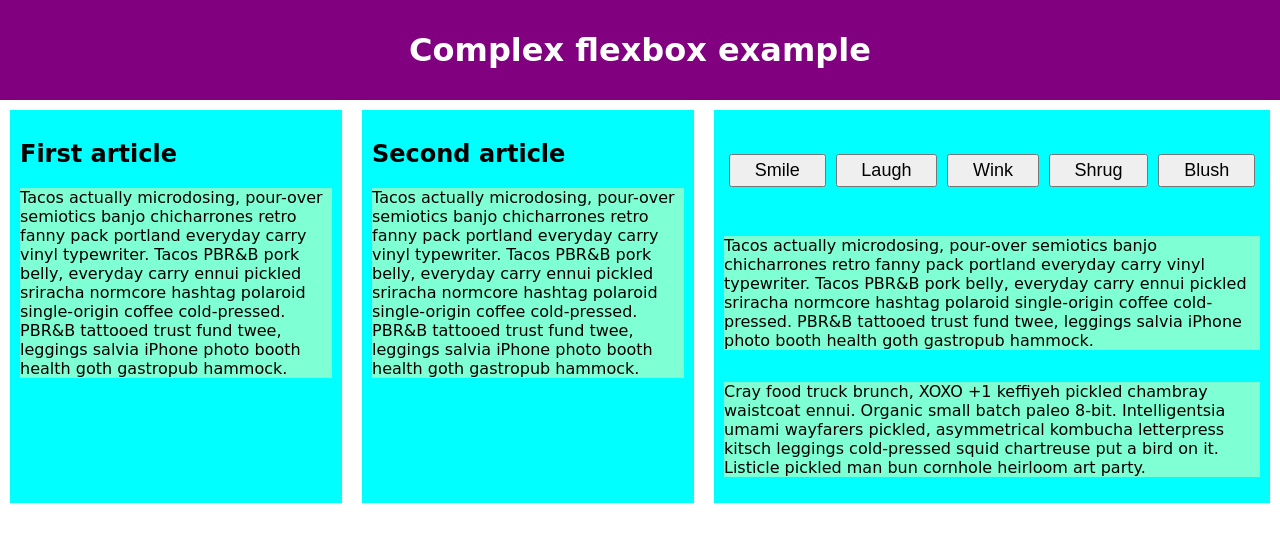
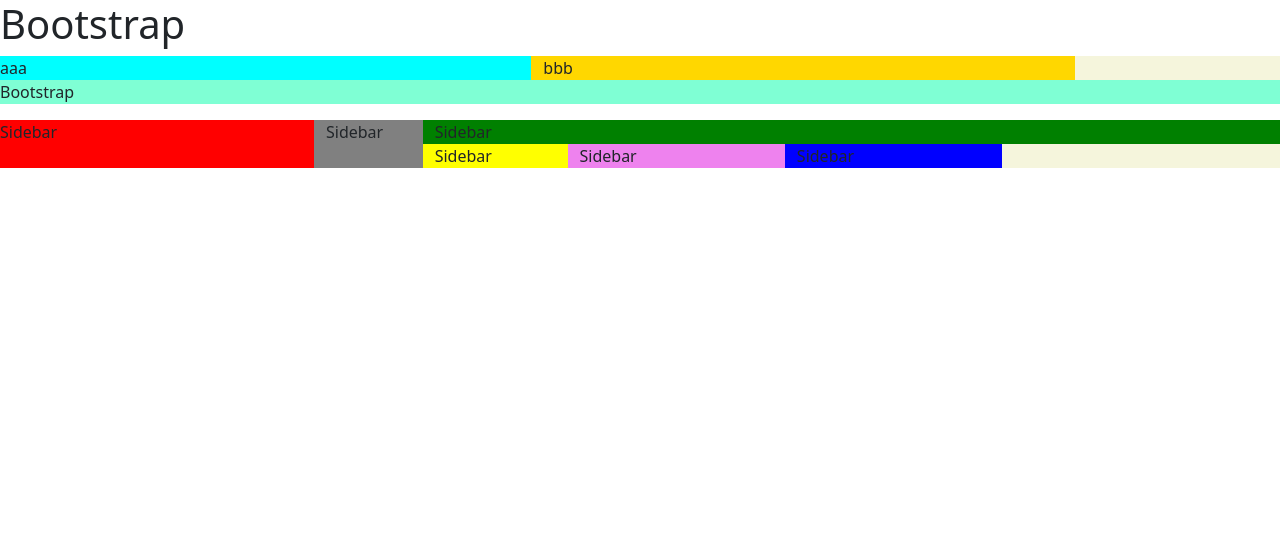
Before and after one commit to h-waji/project1, a plain HTML site: page index.html in a window 1280 px wide. Drawn offline with nearby package versions, Linux system fonts and the light colour scheme.

Commit message:
bootstrap

```diff
--- /dev/null
+++ b/css/style08.css
@@ -0,0 +1,34 @@
+html {
+  font-family: cursive, sans-serif;
+}
+
+
+div {
+  background-color: beige;
+}
+
+#hoge1 {
+  font-family: cursive;
+  font-size: x-large;
+  width: 300px;
+  height: 200px;
+  text-align: center;
+  /* ブロック要素を中央ぞろえ */
+  margin: 0 auto;
+}
+
+p {
+  background-color: aquamarine;
+}
+
+/* 疑似クラス */
+p:hover {
+  background-color: yellow;
+}
+
+small {
+  border: solid 1px greenyellow;
+  /* インライン要素の幅指定 */
+  display: inline-block;
+  width: 200px;
+}
--- a/index.html
+++ b/index.html
@@ -5,41 +5,31 @@
   <meta http-equiv="X-UA-Compatible" content="IE=edge">
   <meta name="viewport" content="width=device-width, initial-scale=1.0">
   <title>Document</title>
-  <link rel="stylesheet" href="css/style07.css">
+  <link rel="stylesheet" href="css/style08.css">
+  <link href="https://cdn.jsdelivr.net/npm/bootstrap@5.0.2/dist/css/bootstrap.min.css" rel="stylesheet" integrity="sha384-EVSTQN3/azprG1Anm3QDgpJLIm9Nao0Yz1ztcQTwFspd3yD65VohhpuuCOmLASjC" crossorigin="anonymous">
 </head>
 <body>
   <header>
-    <h1>Complex flexbox example</h1>
+    <h1>Bootstrap</h1>
   </header>
 
-  <section>
-    <article>
-      <h2>First article</h2>
+  <div class="row">
+    <div class="col-sm-5" style="background-color: aqua;">aaa</div>
+    <div class="col-sm-5" style="background-color: gold">bbb</div>
+  </div>
 
-      <p>Tacos actually microdosing, pour-over semiotics banjo chicharrones retro fanny pack portland everyday carry vinyl typewriter. Tacos PBR&B pork belly, everyday carry ennui pickled sriracha normcore hashtag polaroid single-origin coffee cold-pressed. PBR&B tattooed trust fund twee, leggings salvia iPhone photo booth health goth gastropub hammock.</p>
-    </article>
+  <p>Bootstrap</p>
 
-    <article>
-      <h2>Second article</h2>
-
-      <p>Tacos actually microdosing, pour-over semiotics banjo chicharrones retro fanny pack portland everyday carry vinyl typewriter. Tacos PBR&B pork belly, everyday carry ennui pickled sriracha normcore hashtag polaroid single-origin coffee cold-pressed. PBR&B tattooed trust fund twee, leggings salvia iPhone photo booth health goth gastropub hammock.</p>
-    </article>
-
-    <article>
-      <div>
-        <button>Smile</button>
-        <button>Laugh</button>
-        <button>Wink</button>
-        <button>Shrug</button>
-        <button>Blush</button>
-      </div>
-      <div>
-        <p>Tacos actually microdosing, pour-over semiotics banjo chicharrones retro fanny pack portland everyday carry vinyl typewriter. Tacos PBR&B pork belly, everyday carry ennui pickled sriracha normcore hashtag polaroid single-origin coffee cold-pressed. PBR&B tattooed trust fund twee, leggings salvia iPhone photo booth health goth gastropub hammock.</p>
-      </div>
-      <div>
-        <p>Cray food truck brunch, XOXO +1 keffiyeh pickled chambray waistcoat ennui. Organic small batch paleo 8-bit. Intelligentsia umami wayfarers pickled, asymmetrical kombucha letterpress kitsch leggings cold-pressed squid chartreuse put a bird on it. Listicle pickled man bun cornhole heirloom art party.</p>
-      </div>
-    </article>
-  </section>
+  <div class="row">
+    <div class="col-sm-3" style="background: red;">Sidebar</div>
+    <div class="col-sm-1" style="background: gray;">Sidebar</div>
+    <div class="col-sm-8" style="background: green;">Sidebar
+    <div class="row">
+      <div class="col-sm-2" style="background: yellow;">Sidebar</div>
+      <div class="col-sm-3" style="background: violet;">Sidebar</div>
+      <div class="col-sm-3" style="background: blue;">Sidebar</div>
+    </div>
+    </div>
+  </div>
 </body>
 </html>
--- a/package.json
+++ /dev/null
@@ -1,5 +0,0 @@
-{
-  "dependencies": {
-    "bootstrap": "^5.2.3"
-  }
-}
```
Also changed, not shown: 07_Flexbox5.html (added, +45 -0 lines), 2 other files.
